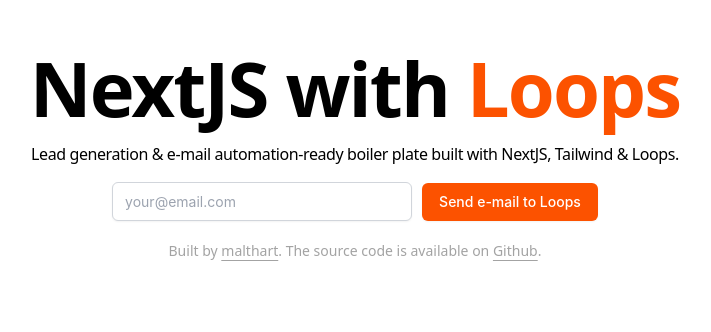
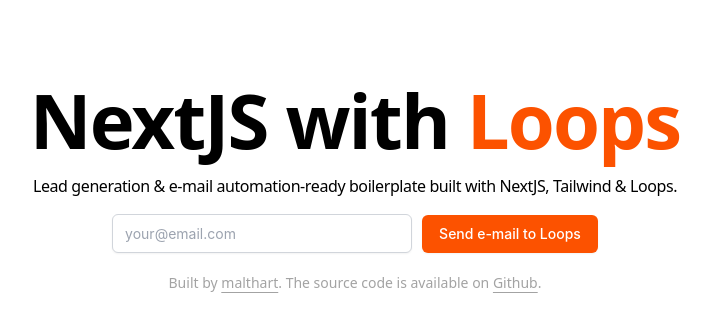
Before and after one commit to malthart/nextjswithloops, a Next.js app: page / in a window 1280 px wide. Shown: the part 158-490 px from the top of the page, without its empty margins (285-996 px from the left). Built offline with nearby package versions, Linux system fonts and the light colour scheme.

Commit message:
Front-end changes.

```diff
--- a/pages/index.tsx
+++ b/pages/index.tsx
@@ -132,12 +132,12 @@
           <div className="overflow-hidden">
             <div className="px-4 md:px-8">
               <div className="mx-auto w-full max-w-6xl">
-                <div className="grid w-full gap-4 pb-16 pt-52">
+                <div className="grid w-full gap-4 pb-16 pt-60">
                   <h1 className="grid text-5xl font-bold tracking-tight md:text-[4.75rem] lg:text-[4.75rem] text-center">
                     <span><a className="text-[#000000]">NextJS</a> with <a className="text-[#fc5200]">Loops</a></span>
                   </h1>
                   <h2 className="grid font-medium tracking-tight text-center">
-                    <span>Lead generation & e-mail automation-ready boiler plate built with NextJS, Tailwind & Loops.</span>
+                    <span>Lead generation & e-mail automation-ready boilerplate built with NextJS, Tailwind & Loops.</span>
                   </h2>
                   <div className="inline-flex w-full">
                     <div className="flex w-full flex-col gap-6">
@@ -178,12 +178,12 @@
             <div className="overflow-hidden">
               <div className="px-4 md:px-8">
                 <div className="mx-auto w-full max-w-6xl">
-                  <div className="grid w-full gap-4 pb-16 pt-52">
+                  <div className="grid w-full gap-4 pb-16 pt-60">
                     <h1 className="grid text-5xl font-bold tracking-tight md:text-[4.75rem] lg:text-[4.75rem] text-center">
                       <span><a className="text-[#000000]">NextJS</a> with <a className="text-[#fc5200]">Loops</a></span>
                     </h1>
                     <h2 className="grid font-medium tracking-tight text-center">
-                      <span>Lead generation & e-mail automation-ready boiler plate built with NextJS, Tailwind & Loops.</span>
+                      <span>Lead generation & e-mail automation-ready boilerplate built with NextJS, Tailwind & Loops.</span>
                     </h2>
                     <div className="inline-flex w-full">
                       <div className="flex w-full flex-col gap-6">
@@ -208,12 +208,12 @@
             <div className="overflow-hidden">
               <div className="px-4 md:px-8">
                 <div className="mx-auto w-full max-w-6xl">
-                  <div className="grid w-full gap-4 pb-16 pt-52">
+                  <div className="grid w-full gap-4 pb-16 pt-60">
                     <h1 className="grid text-5xl font-bold tracking-tight md:text-[4.75rem] lg:text-[4.75rem] text-center">
                       <span><a className="text-[#000000]">NextJS</a> with <a className="text-[#fc5200]">Loops</a></span>
                     </h1>
                     <h2 className="grid font-medium tracking-tight text-center">
-                      <span>Lead generation & e-mail automation-ready boiler plate built with NextJS, Tailwind & Loops.</span>
+                      <span>Lead generation & e-mail automation-ready boilerplate built with NextJS, Tailwind & Loops.</span>
                     </h2>
                     <div className="inline-flex w-full">
                       <div className="flex w-full flex-col gap-6">
```
